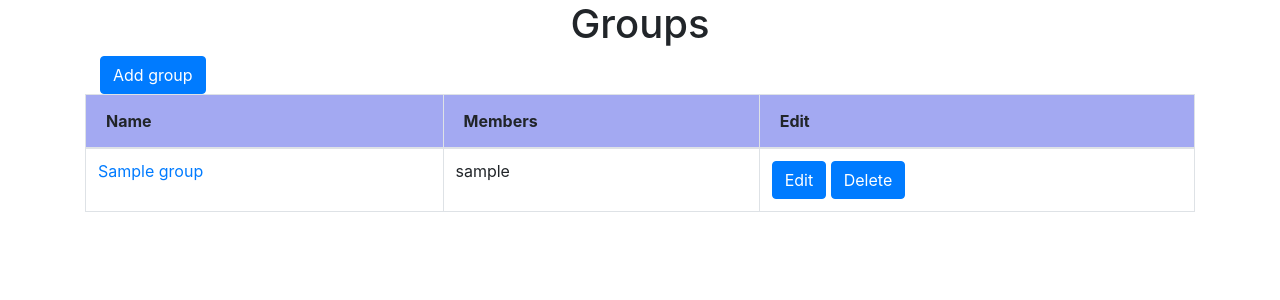
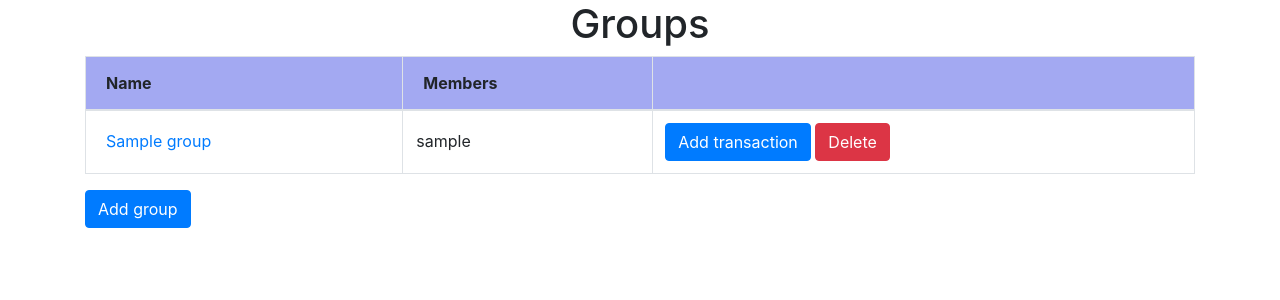
Before and after one commit to belwalrahul/paypals, a Django app: page /groups/ in a window 1280 px wide. Shown: the part 56-356 px from the top of the page. Run offline with Django 4.2, Linux system fonts and the light colour scheme; a user stored in the database is signed in; tables that the repository leaves empty hold one stand-in row (values such as "Sample post").

Commit message:
groups changed

```diff
--- a/core/templates/groups.html
+++ b/core/templates/groups.html
@@ -1,9 +1,4 @@
-<html>
-  <head>
-    <meta charset="utf-8">
-    <title>HTML Organizer</title>
-  </head>
-    <body>
+
         {% include "header.html" %}
       <div class="container">
         <div class="row justify-content-center">
@@ -11,33 +6,35 @@
           <div class="col-12">
 
             <table class="table table-bordered table-hover">
-
               <thead>
                 <tr>
-                  <th><div class="px-2 py-1">Name</div></th>
-                  <th><div class="px-2 py-1">Members</div></th>
-                  <th><div class="px-2 py-1">Edit</div></th>
+                  <th scope="col"><div class="px-2 py-1">Name</div></th>
+                  <th scope="col"><div class="px-2 py-1">Members</div></th>
+                  <th scope="col"></th>
                 </tr>
               </thead>
               <tbody>
-          {% for group in groups %}
+                {% for group in groups %}
+                <tr>
+                  <td scope="row"><div class="p-2"><a href="/groups/{{group.groupID}}">{{ group.groupName }}</div></a></td>
+                  <td>
+                    <div class="p-2 row">
+                    {% for user in group.userList.all %}
+                    <div class="px-2">{{ user.username }}</div>
+                    {% endfor %}
+                    </div>
+                  </td>
+                  </div>
+                  <td>
 
-            <tr>
-              <td><a href="/groups/{{group.groupID}}">{{ group.groupName }}</a></td>
-              <td>
-                {% for user in group.userList.all %}
-                  {{ user.username }}
-                {% endfor %}
-              </td>
-              <td><button onclick="location.href='#'" type="button" class="btn btn-primary">Edit</button>
-              <button onclick="location.href='#'" type="button" class="btn btn-primary">Delete</button></td>
-            </tr>
-          {% endfor %}
-          <div class="col-12">
-            <button onclick="location.href='/groups/add'" type="button" class="btn btn-primary">Add group</button>
+                    <div><a class="btn btn-primary" href="/groups/{{group.groupID}}/add">Add transaction</a>
+                   <a class="btn btn-danger" href="#">Delete</a></div>
+                  </td>
+                  {% endfor %}
+
+                </tbody>
+              </table>
+              <button onclick="location.href='/groups/add'" type="button" class="btn btn-primary">Add group</button>
+            </div>
           </div>
         </div>
-      </div>
-
-    </body>
-</html>
--- a/core/views.py
+++ b/core/views.py
@@ -47,8 +47,6 @@ def groups(request):
     groups = Group.objects.filter(userList = request.user.id)
     groupnames = [group.groupName for group in groups]
     members = [group.userList.all() for group in groups]
-    for group in groups:
-        print(group.groupName)
     page_data = { "groups": groups, "groupnames": groupnames, "members": members }
     return render(request, 'groups.html', page_data)
 
```
